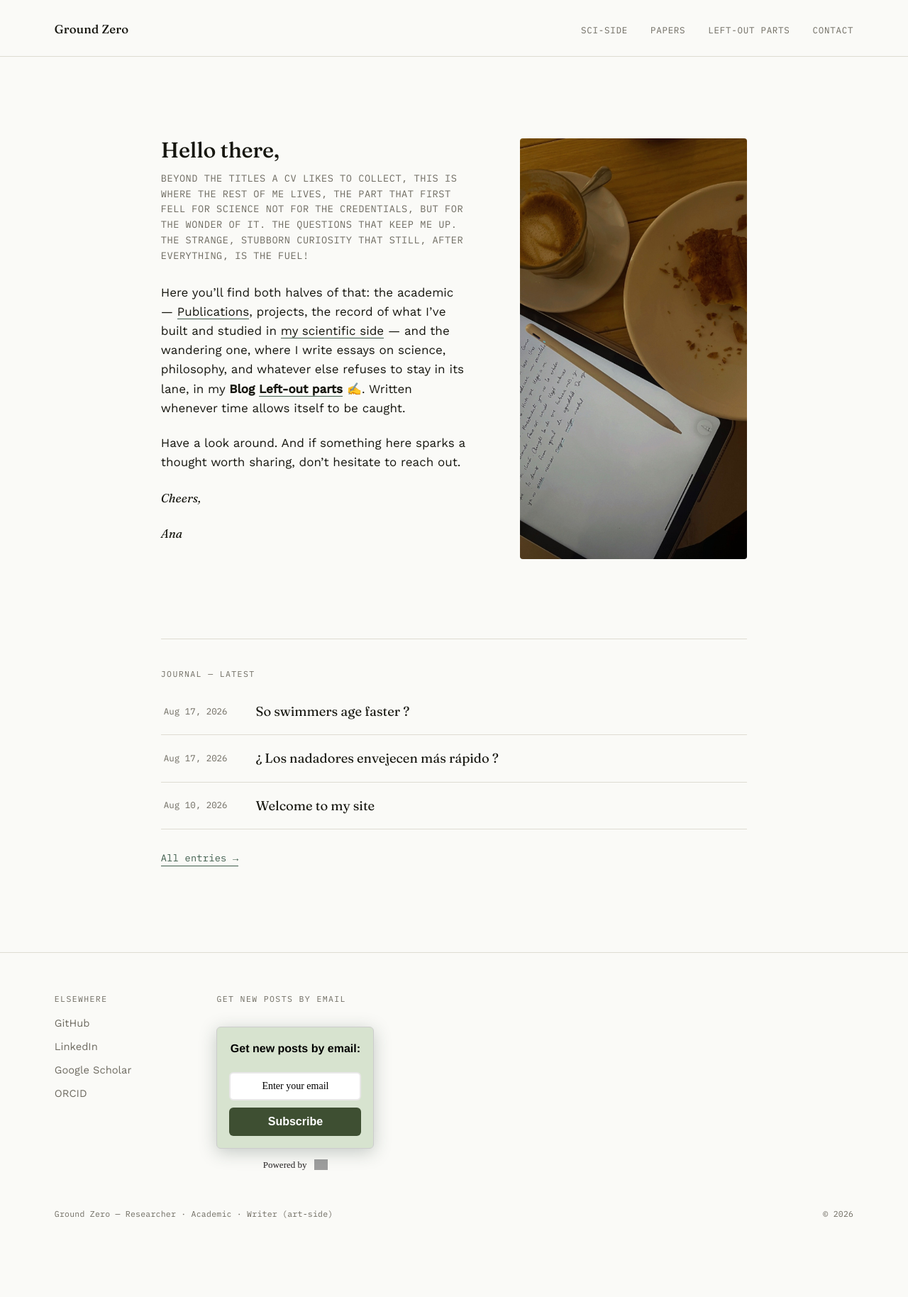
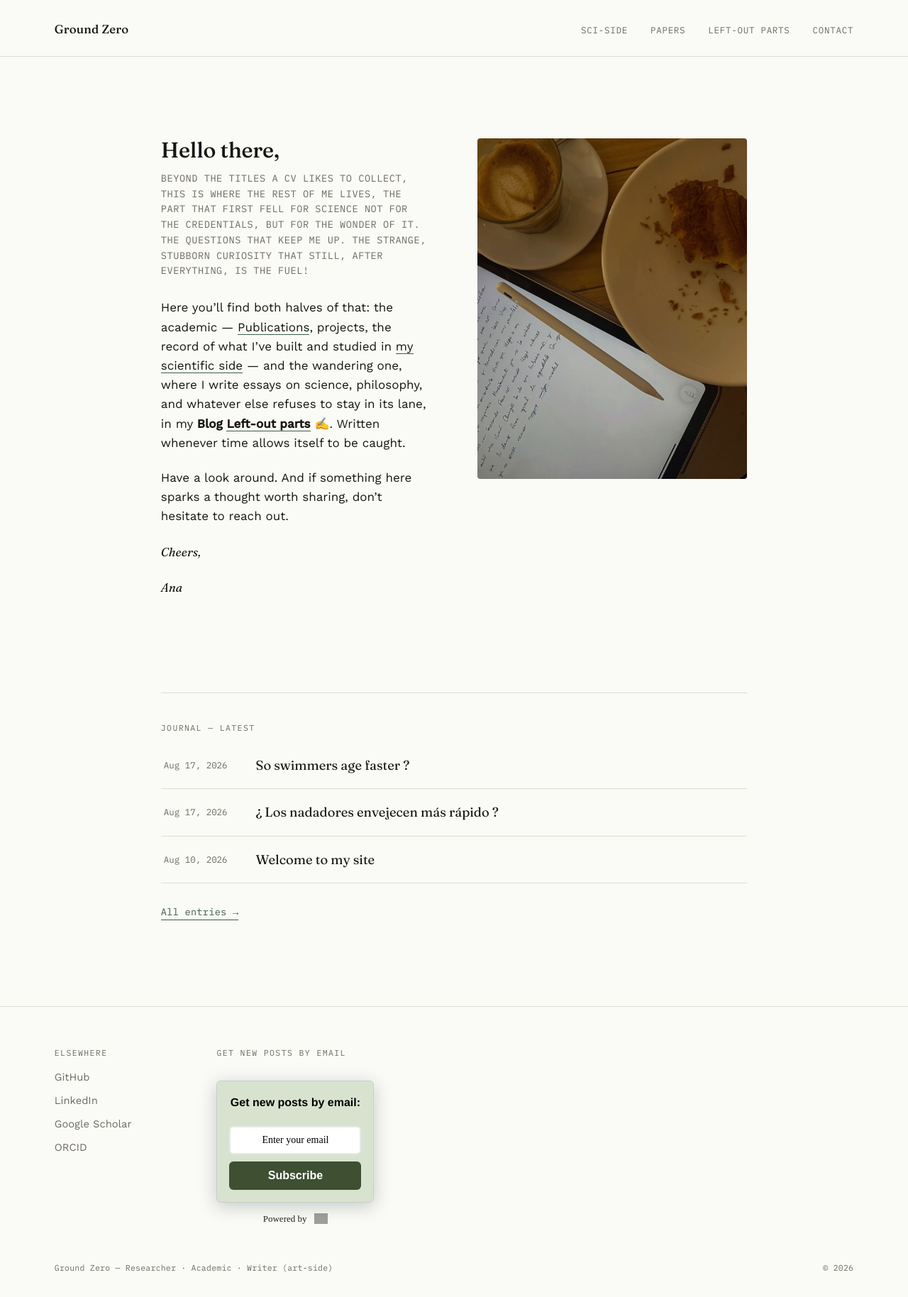
Before and after one commit to AnaAquiles/AnaAquiles.github.io, a Jekyll site: the page built from index.md, in a window 1280 px wide. Shown: the whole page at 71% size. Built offline with Jekyll 4.4.1, drawn with Linux system fonts in a browser that asks for light colours; before the commit the page ends 1752 px from its top, so only the background shows below that; grey boxes are pictures that could not be loaded.

Commit message:
Enlarge hero photo

```diff
--- a/assets/css/style.css
+++ b/assets/css/style.css
@@ -182,8 +182,8 @@ a {
 }
 
 .hero-photo img {
-  width: 320px;
-  height: 100%;
+  width: 380px;
+  height: 480px;
   object-fit: cover;
   border-radius: 4px;
   filter: saturate(0.92);
```
